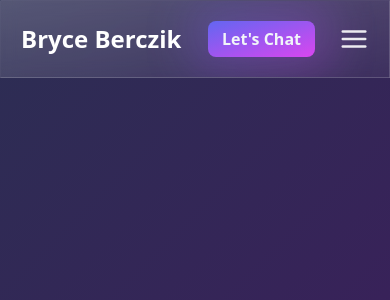
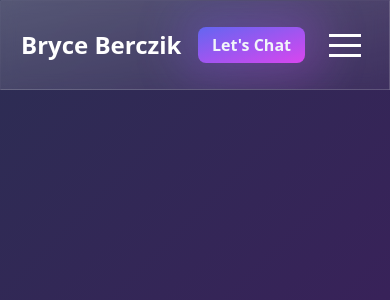
Before and after one commit to bryceberczik/portfolio, a React (Vite) app: page / in a window 390 px wide. Shown: the top 300 px of the page. Built offline with nearby package versions, Linux system fonts and the light colour scheme.

Commit message:
completed header

```diff
--- a/src/components/Header.tsx
+++ b/src/components/Header.tsx
@@ -1,8 +1,9 @@
-import { useEffect, useRef, useState } from "react";
+import { useRef, useState } from "react";
 import { useAnimate, motion } from "framer-motion";
-import { FiMenu, FiArrowUpRight } from "react-icons/fi";
+import { FiArrowUpRight } from "react-icons/fi";
 import useMeasure from "react-use-measure";
 import ButtonWrapper from "./HeaderButton";
+import { Spin as Hamburger } from 'hamburger-react'
 
 const Example = () => {
   return <GlassNavigation />
@@ -12,31 +13,8 @@ const GlassNavigation = () => {
   const [hovered, setHovered] = useState(false);
   const [menuOpen, setMenuOpen] = useState(false);
 
-  const [scope, animate] = useAnimate();
+  const [scope] = useAnimate();
   const navRef = useRef(null);
-
-  const handleMouseMove = ({ offsetX, offsetY, target }) => {
-    // @ts-ignore
-    const isNavElement = [...target.classList].includes("glass-nav");
-
-    if (isNavElement) {
-      setHovered(true);
-
-      const top = offsetY + "px";
-      const left = offsetX + "px";
-
-      animate(scope.current, { top, left }, { duration: 0 });
-    } else {
-      setHovered(false);
-    }
-  };
-
-  useEffect(() => {
-    navRef.current?.addEventListener("mousemove", handleMouseMove);
-
-    return () =>
-      navRef.current?.removeEventListener("mousemove", handleMouseMove);
-  }, []);
 
   return (
     <nav
@@ -62,7 +40,7 @@ const GlassNavigation = () => {
   );
 };
 
-const Cursor = ({ hovered, scope }) => {
+const Cursor = ({ hovered, scope }: any) => {
   return (
     <motion.span
       initial={false}
@@ -89,13 +67,13 @@ const Logo = () => (
 
 const Links = () => (
   <div className="hidden items-center gap-2 md:flex">
-    <GlassLink text="Products" />
-    <GlassLink text="History" />
-    <GlassLink text="Contact" />
+    <GlassLink text="About" />
+    <GlassLink text="Projects" />
+    <GlassLink text="Skills" />
   </div>
 );
 
-const GlassLink = ({ text }) => {
+const GlassLink = ({ text }: any) => {
   return (
     <a
       href="#"
@@ -109,43 +87,30 @@ const GlassLink = ({ text }) => {
   );
 };
 
-const TextLink = ({ text }) => {
-  return (
-    <a href="#" className="text-white/90 transition-colors hover:text-white">
-      {text}
-    </a>
-  );
-};
-
-const Buttons = ({ setMenuOpen }) => (
+const Buttons = ({ setMenuOpen }: any) => (
   <div className="flex items-center gap-4">
     <div className="hidden md:block">
-      <SignInButton />
+      <ContactButton />
     </div>
 
     <ButtonWrapper />
 
-    <button
-      onClick={() => setMenuOpen((pv) => !pv)}
-      className="ml-2 block scale-100 text-3xl text-white/90 transition-all hover:scale-105 hover:text-white active:scale-95 md:hidden"
-    >
-      <FiMenu />
-    </button>
+    <Hamburger color="white" onToggle={setMenuOpen} />
   </div>
 );
 
-const SignInButton = () => {
+const ContactButton = () => {
   return (
     <button className="group relative scale-100 overflow-hidden rounded-lg px-4 py-2 transition-transform hover:scale-105 active:scale-95">
       <span className="relative z-10 text-white/90 transition-colors group-hover:text-white">
-        Sign in
+        Contact
       </span>
       <span className="absolute inset-0 z-0 bg-gradient-to-br from-white/20 to-white/5 opacity-0 transition-opacity group-hover:opacity-100" />
     </button>
   );
 };
 
-const MobileMenu = ({ menuOpen }) => {
+const MobileMenu = ({ menuOpen }: any) => {
   const [ref, { height }] = useMeasure();
   return (
     <motion.div
@@ -155,13 +120,13 @@ const MobileMenu = ({ menuOpen }) => {
       }}
       className="block overflow-hidden md:hidden"
     >
-      <div ref={ref} className="flex items-center justify-between px-4 pb-4">
-        <div className="flex items-center gap-4">
-          <TextLink text="Products" />
-          <TextLink text="History" />
-          <TextLink text="Contact" />
+      <div ref={ref} className="flex items-center justify-between px-2 pb-4">
+        <div className="flex items-center gap-1">
+        <GlassLink text="About" />
+        <GlassLink text="Projects" />
+        <GlassLink text="Skills" />
         </div>
-        <SignInButton />
+        <ContactButton />
       </div>
     </motion.div>
   );
--- /dev/null
+++ b/src/interfaces/ICursor.ts
@@ -0,0 +1,4 @@
+export interface ICursor {
+    covered: boolean;
+    scope: any;
+};
```
